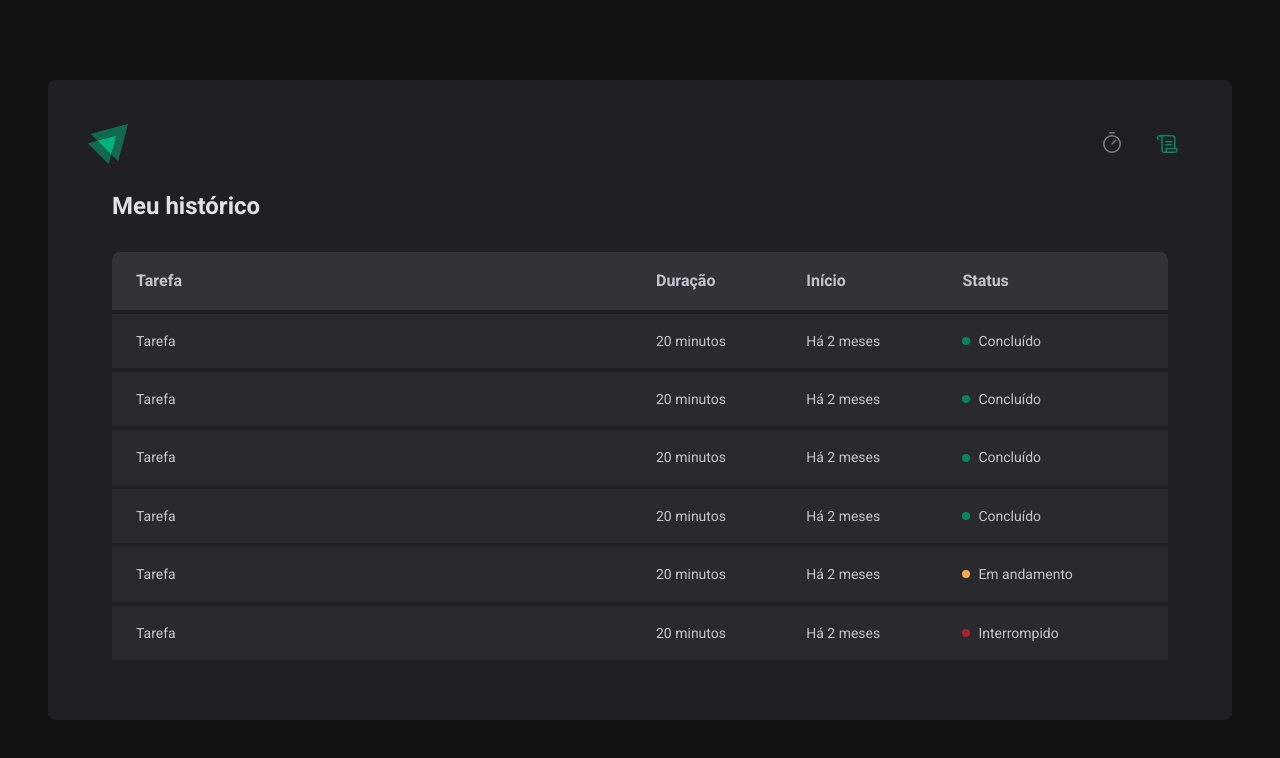
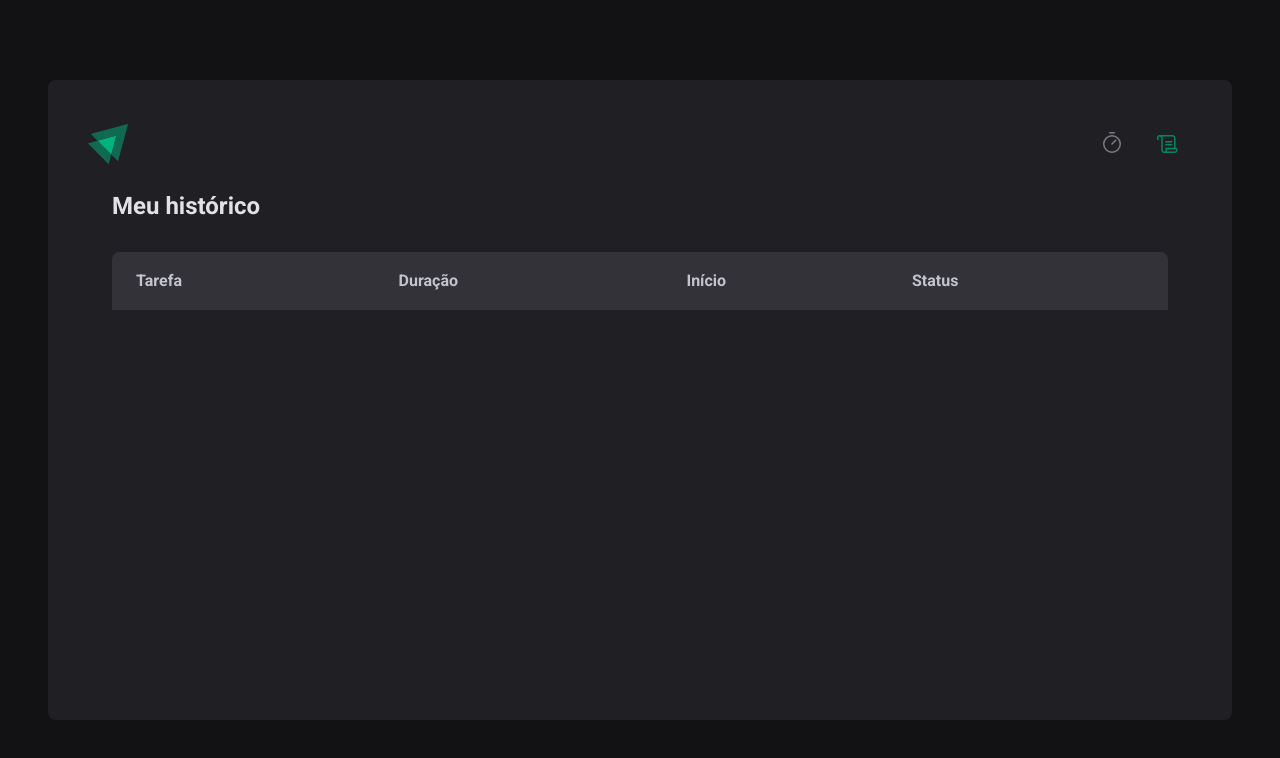
Before and after one commit to JulioAmaral007/CountdownTimer, a React (Vite) app: page /history in a window 1280 px wide. Shown: the top 758 px of the page. Built offline with nearby package versions, Linux system fonts and the light colour scheme.

Commit message:
UseContext and CreateContext

```diff
--- /dev/null
+++ b/src/contexts/CyclesContext.tsx
@@ -0,0 +1,100 @@
+import { createContext, ReactNode, useState } from 'react'
+
+interface CreateCycleData {
+  task: string
+  minutesAmount: number
+}
+
+interface Cycle {
+  id: string
+  task: string
+  minutesAmount: number
+  startDate: Date
+  interruptedDate?: Date
+  finishedDate?: Date
+}
+
+interface CyclesContextType {
+  cycles: Cycle[]
+  activeCycle: Cycle | undefined
+  activeCycleId: string | null
+  amountSecondsPassed: number
+  markCurrentCycleAsFinished: () => void
+  setSecondsPassed: (seconds: number) => void
+  createNewCycle: (data: CreateCycleData) => void
+  interruptCurrentCycle: () => void
+}
+
+export const CyclesContext = createContext({} as CyclesContextType)
+
+interface CyclesContextProviderProps {
+  children: ReactNode
+}
+
+export function CyclesContextProvider({
+  children,
+}: CyclesContextProviderProps) {
+  const [cycles, setCycles] = useState<Cycle[]>([])
+  const [activeCycleId, setActiveCycleId] = useState<string | null>(null)
+  const [amountSecondsPassed, setAmountSecondsPassed] = useState(0)
+
+  const activeCycle = cycles.find((cycle) => cycle.id === activeCycleId)
+
+  function setSecondsPassed(seconds: number) {
+    setAmountSecondsPassed(seconds)
+  }
+
+  function markCurrentCycleAsFinished() {
+    setCycles((state) =>
+      state.map((cycle) => {
+        if (cycle.id === activeCycleId) {
+          return { ...cycle, finishedDate: new Date() }
+        } else {
+          return cycle
+        }
+      }),
+    )
+  }
+  function createNewCycle(data: CreateCycleData) {
+    const newCycle: Cycle = {
+      id: String(new Date().getTime()),
+      task: data.task,
+      minutesAmount: data.minutesAmount,
+      startDate: new Date(),
+    }
+
+    setCycles((state) => [...state, newCycle])
+    setActiveCycleId(newCycle.id)
+    setAmountSecondsPassed(0)
+  }
+
+  function interruptCurrentCycle() {
+    setCycles((state) =>
+      state.map((cycle) => {
+        if (cycle.id === activeCycleId) {
+          return { ...cycle, interruptedDate: new Date() }
+        } else {
+          return cycle
+        }
+      }),
+    )
+
+    setActiveCycleId(null)
+  }
+  return (
+    <CyclesContext.Provider
+      value={{
+        cycles,
+        activeCycle,
+        activeCycleId,
+        markCurrentCycleAsFinished,
+        amountSecondsPassed,
+        setSecondsPassed,
+        createNewCycle,
+        interruptCurrentCycle,
+      }}
+    >
+      {children}
+    </CyclesContext.Provider>
+  )
+}
--- a/src/pages/History/index.tsx
+++ b/src/pages/History/index.tsx
@@ -1,6 +1,12 @@
+import { useContext } from 'react'
+import { formatDistanceToNow } from 'date-fns'
+import ptBR from 'date-fns/locale/pt-BR'
+import { CyclesContext } from '../../contexts/CyclesContext'
 import { HistoryContainer, HistoryList, Status } from './styles'
 
 export function History() {
+  const { cycles } = useContext(CyclesContext)
+
   return (
     <HistoryContainer>
       <h1>Meu histórico</h1>
@@ -16,54 +22,33 @@
             </tr>
           </thead>
           <tbody>
-            <tr>
-              <td>Tarefa</td>
-              <td>20 minutos</td>
-              <td>Há 2 meses</td>
-              <td>
-                <Status statusColor="green">Concluído</Status>
-              </td>
-            </tr>
-            <tr>
-              <td>Tarefa</td>
-              <td>20 minutos</td>
-              <td>Há 2 meses</td>
-              <td>
-                <Status statusColor="green">Concluído</Status>
-              </td>
-            </tr>
-            <tr>
-              <td>Tarefa</td>
-              <td>20 minutos</td>
-              <td>Há 2 meses</td>
-              <td>
-                <Status statusColor="green">Concluído</Status>
-              </td>
-            </tr>
-            <tr>
-              <td>Tarefa</td>
-              <td>20 minutos</td>
-              <td>Há 2 meses</td>
-              <td>
-                <Status statusColor="green">Concluído</Status>
-              </td>
-            </tr>
-            <tr>
-              <td>Tarefa</td>
-              <td>20 minutos</td>
-              <td>Há 2 meses</td>
-              <td>
-                <Status statusColor="yellow">Em andamento</Status>
-              </td>
-            </tr>
-            <tr>
-              <td>Tarefa</td>
-              <td>20 minutos</td>
-              <td>Há 2 meses</td>
-              <td>
-                <Status statusColor="red">Interrompido</Status>
-              </td>
-            </tr>
+            {cycles.map((cycle) => {
+              return (
+                <tr key={cycle.id}>
+                  <td>{cycle.task}</td>
+                  <td>{cycle.minutesAmount} minutos</td>
+                  <td>
+                    {formatDistanceToNow(cycle.startDate, {
+                      addSuffix: true,
+                      locale: ptBR,
+                    })}
+                  </td>
+                  <td>
+                    {cycle.finishedDate && (
+                      <Status statusColor="green">Concluído</Status>
+                    )}
+
+                    {cycle.interruptedDate && (
+                      <Status statusColor="red">Interrompido</Status>
+                    )}
+
+                    {!cycle.finishedDate && !cycle.interruptedDate && (
+                      <Status statusColor="yellow">Em andamento</Status>
+                    )}
+                  </td>
+                </tr>
+              )
+            })}
           </tbody>
         </table>
       </HistoryList>
--- a/src/pages/Home/components/Countdown/index.tsx
+++ b/src/pages/Home/components/Countdown/index.tsx
@@ -1,6 +1,6 @@
 import { differenceInSeconds } from 'date-fns'
 import { useContext, useEffect } from 'react'
-import { CyclesContext } from '../..'
+import { CyclesContext } from '../../../../contexts/CyclesContext'
 import { CountdownContainer, Separator } from './styles'
 
 export function Countdown() {
--- a/src/pages/Home/components/NewCycleForm/index.tsx
+++ b/src/pages/Home/components/NewCycleForm/index.tsx
@@ -1,7 +1,8 @@
 import { FormContainer, MinutesAmountInput, TaskInput } from './styles'
 import { useContext } from 'react'
-import { CyclesContext } from '../..'
+
 import { useFormContext } from 'react-hook-form'
+import { CyclesContext } from '../../../../contexts/CyclesContext'
 
 export function NewCycleForm() {
   const { activeCycle } = useContext(CyclesContext)
--- a/src/pages/Home/index.tsx
+++ b/src/pages/Home/index.tsx
@@ -1,4 +1,4 @@
-import { createContext, useState } from 'react'
+import { useContext } from 'react'
 import { FormProvider, useForm } from 'react-hook-form'
 import * as zod from 'zod'
 import { zodResolver } from '@hookform/resolvers/zod'
@@ -10,25 +10,7 @@
   StartCountdownButton,
   StopCountdownButton,
 } from './styles'
-
-interface Cycle {
-  id: string
-  task: string
-  minutesAmount: number
-  startDate: Date
-  interruptedDate?: Date
-  finishedDate?: Date
-}
-
-interface CyclesContextType {
-  activeCycle: Cycle | undefined
-  activeCycleId: string | null
-  amountSecondsPassed: number
-  markCurrentCycleAsFinished: () => void
-  setSecondsPassed: (seconds: number) => void
-}
-
-export const CyclesContext = createContext({} as CyclesContextType)
+import { CyclesContext } from '../../contexts/CyclesContext'
 
 const newCycleFormValidationSchema = zod.object({
   task: zod.string().min(1, 'Informe a tarefa'),
@@ -41,27 +23,8 @@
 type NewCycleFormData = zod.infer<typeof newCycleFormValidationSchema>
 
 export function Home() {
-  const [cycles, setCycles] = useState<Cycle[]>([])
-  const [activeCycleId, setActiveCycleId] = useState<string | null>(null)
-  const [amountSecondsPassed, setAmountSecondsPassed] = useState(0)
-
-  const activeCycle = cycles.find((cycle) => cycle.id === activeCycleId)
-
-  function setSecondsPassed(seconds: number) {
-    setAmountSecondsPassed(seconds)
-  }
-
-  function markCurrentCycleAsFinished() {
-    setCycles((state) =>
-      state.map((cycle) => {
-        if (cycle.id === activeCycleId) {
-          return { ...cycle, finishedDate: new Date() }
-        } else {
-          return cycle
-        }
-      }),
-    )
-  }
+  const { activeCycle, createNewCycle, interruptCurrentCycle } =
+    useContext(CyclesContext)
 
   const newCycleForm = useForm<NewCycleFormData>({
     resolver: zodResolver(newCycleFormValidationSchema),
@@ -74,32 +37,8 @@
   const { handleSubmit, watch, reset } = newCycleForm
 
   function handleCreateNewCycle(data: NewCycleFormData) {
-    const newCycle: Cycle = {
-      id: String(new Date().getTime()),
-      task: data.task,
-      minutesAmount: data.minutesAmount,
-      startDate: new Date(),
-    }
-
-    setCycles((state) => [...state, newCycle])
-    setActiveCycleId(newCycle.id)
-    setAmountSecondsPassed(0)
-
+    createNewCycle(data)
     reset()
-  }
-
-  function handleInterruptCycle() {
-    setCycles((state) =>
-      state.map((cycle) => {
-        if (cycle.id === activeCycleId) {
-          return { ...cycle, interruptedDate: new Date() }
-        } else {
-          return cycle
-        }
-      }),
-    )
-
-    setActiveCycleId(null)
   }
 
   const task = watch('task')
@@ -108,22 +47,13 @@
   return (
     <HomeContainer>
       <form onSubmit={handleSubmit(handleCreateNewCycle)} action="">
-        <CyclesContext.Provider
-          value={{
-            activeCycle,
-            activeCycleId,
-            markCurrentCycleAsFinished,
-            amountSecondsPassed,
-            setSecondsPassed,
-          }}
-        >
-          <FormProvider {...newCycleForm}>
-            <NewCycleForm />
-          </FormProvider>
-          <Countdown />
-        </CyclesContext.Provider>
+        <FormProvider {...newCycleForm}>
+          <NewCycleForm />
+        </FormProvider>
+        <Countdown />
+
         {activeCycle ? (
-          <StopCountdownButton onClick={handleInterruptCycle} type="button">
+          <StopCountdownButton onClick={interruptCurrentCycle} type="button">
             {' '}
             <HandPalm size={24} /> Interromper
           </StopCountdownButton>
```
Also changed, not shown: src/App.tsx (+5 -3 lines), src/styles/global.ts (renamed from src/global.ts).
